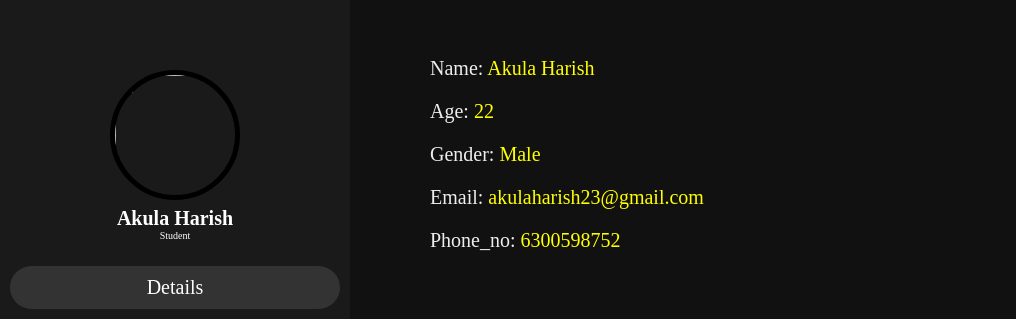
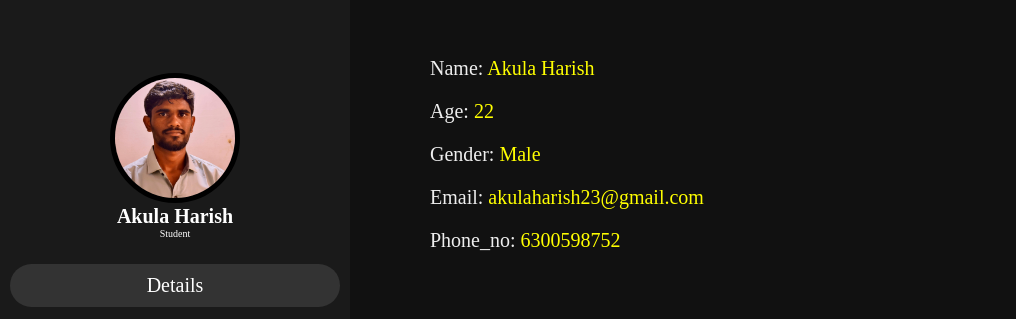
Before and after one commit to Harishhrds/harish.github.io, a plain HTML site: page index.html in a window 1280 px wide. Shown: the part 111-430 px from the top of the page, without its empty margins (0-1016 px from the left). Drawn offline with Linux system fonts and the light colour scheme.

Commit message:
Update index.html

```diff
--- a/index.html
+++ b/index.html
@@ -10,7 +10,7 @@
 <body>
     <header>
        <div class="user">
-       <img src="image.jpg">
+       <img src="image.png">
        <h5 class="nm">Akula Harish</h5>
        <p class="jb">Student</p>
        </div>
```
